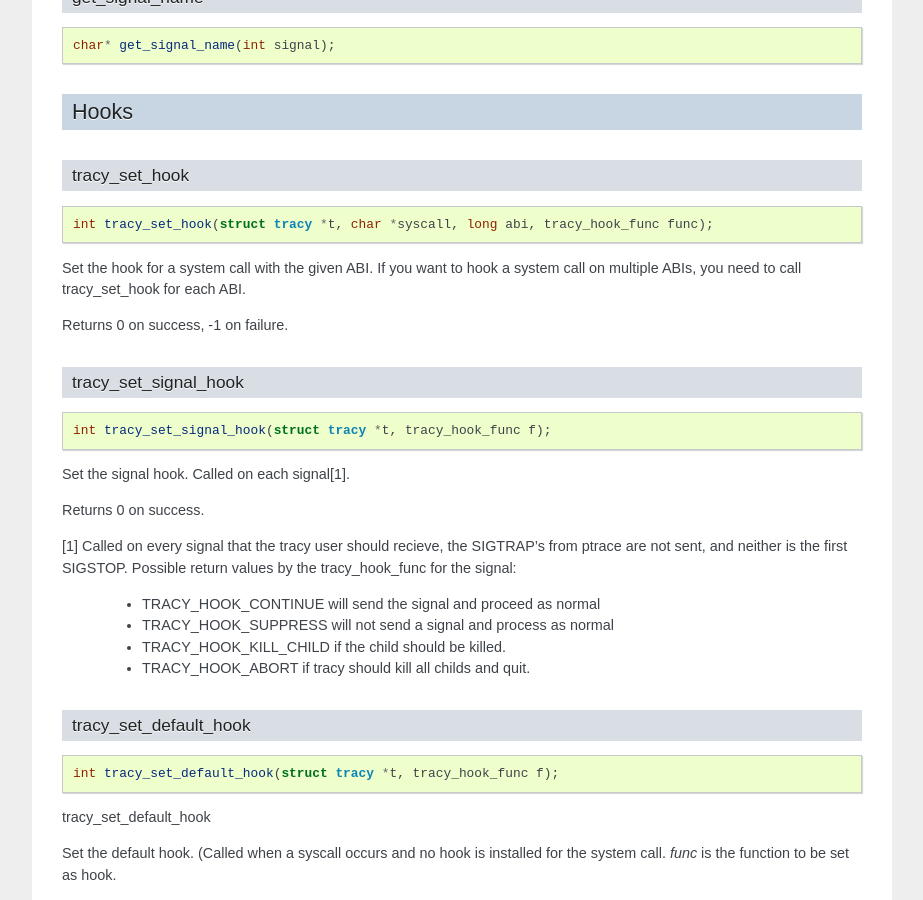
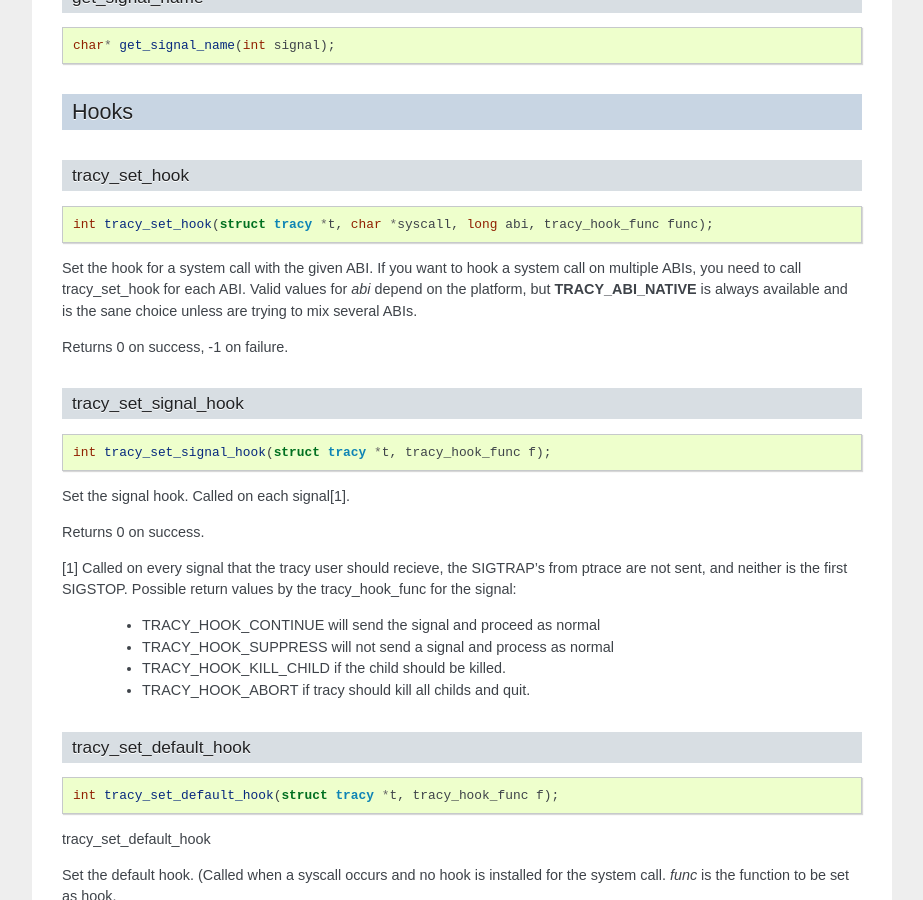
Before and after one commit to MerlijnWajer/tracy, a Sphinx documentation site: the page built from doc/reference.rst, in a window 1280 px wide and 900 px high, scrolled down 2537 px. Shown: the whole window, without its empty margins (198-1121 px from the left). Built offline with Sphinx 7.4.7, drawn with Linux system fonts in a browser that asks for light colours.

Commit message:
Documentation: Document *abi* for tracy_set_hook.

```diff
--- a/doc/reference.rst
+++ b/doc/reference.rst
@@ -197,6 +197,8 @@ tracy_set_hook
 
 Set the hook for a system call with the given ABI. If you want to hook a system
 call on multiple ABIs, you need to call tracy_set_hook for each ABI.
+Valid values for *abi* depend on the platform, but **TRACY_ABI_NATIVE** is
+always available and is the sane choice unless are trying to mix several ABIs.
 
 Returns 0 on success, -1 on failure.
 
```
